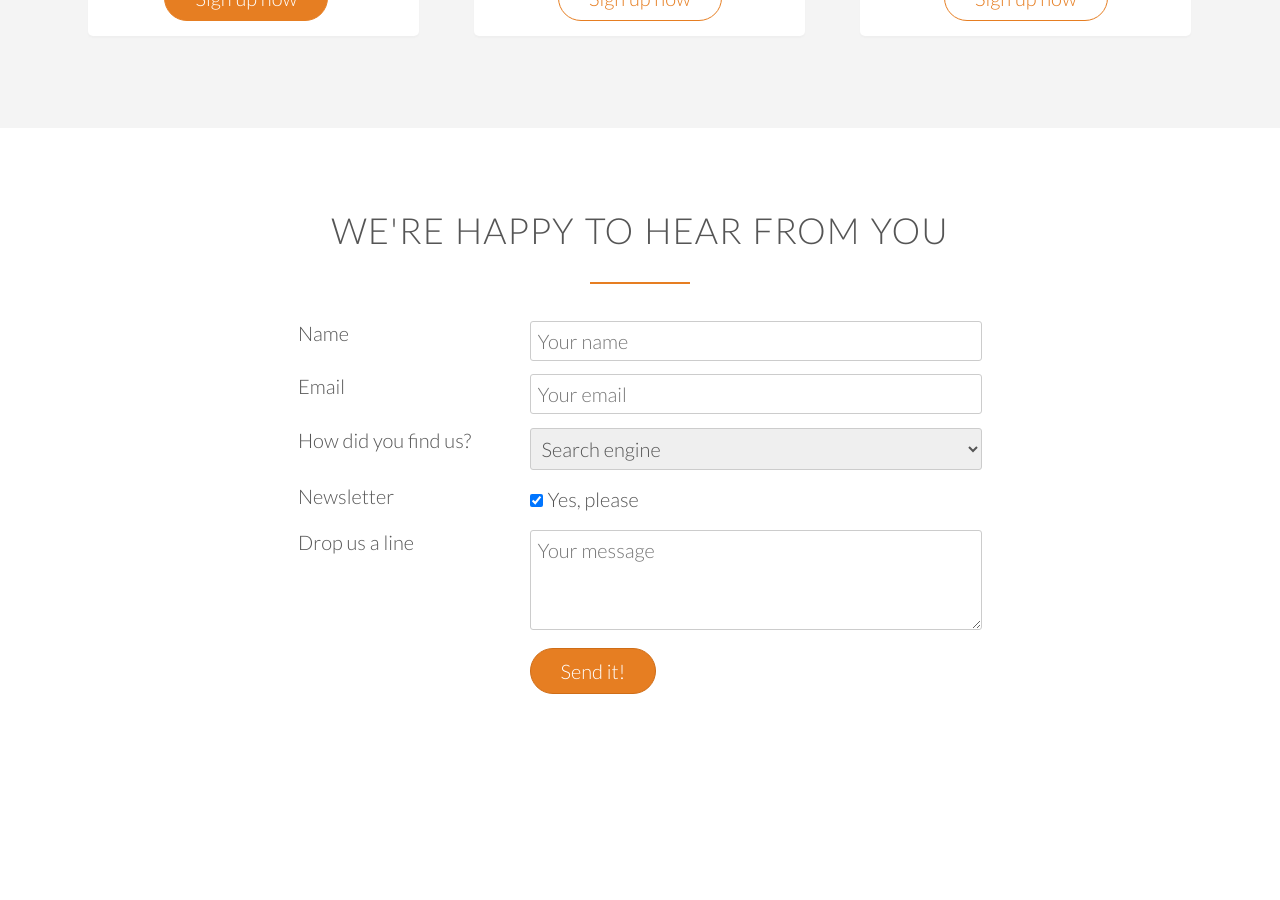
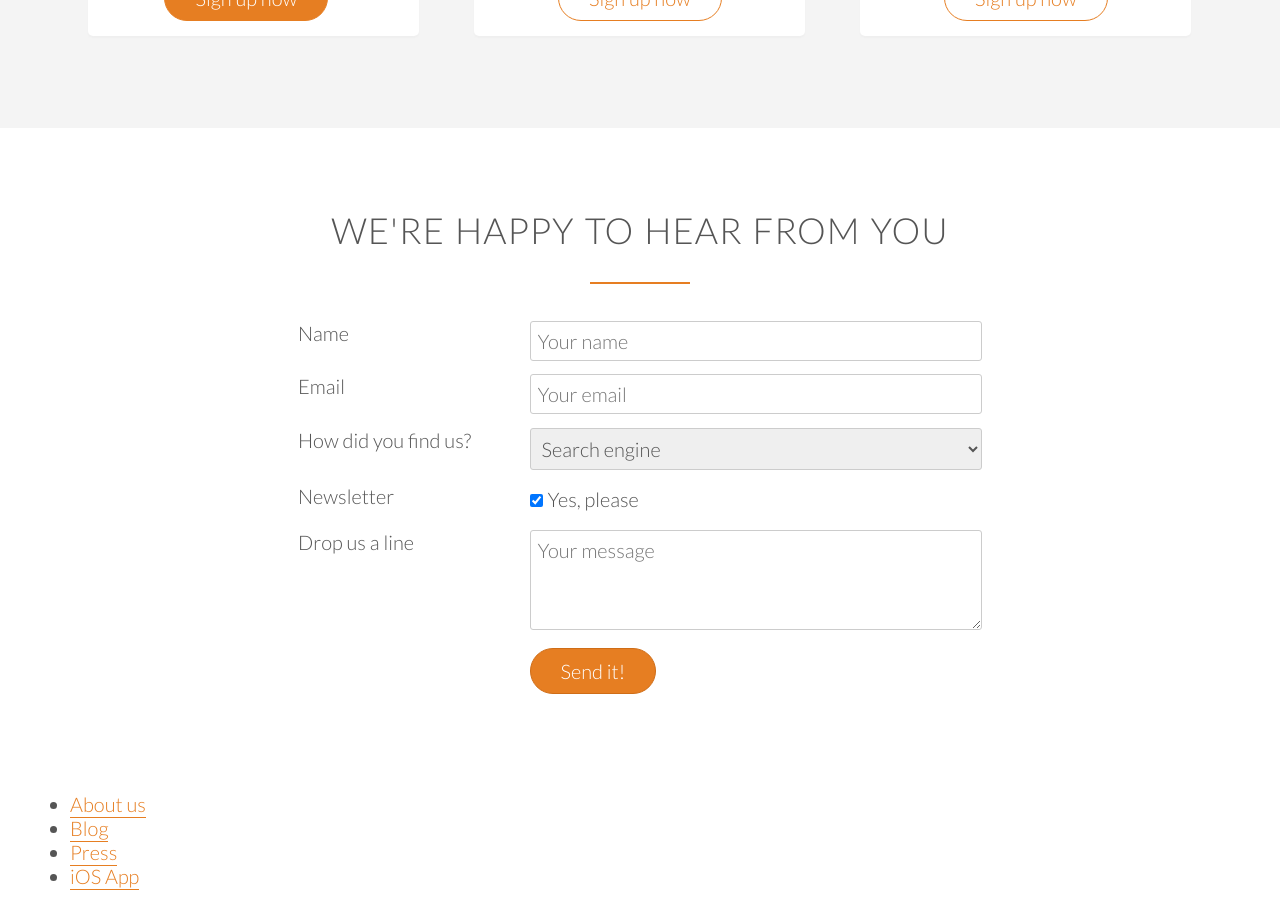
Before and after one commit to odacrem123/Omni-Food-Company, a Jekyll site: the page index.html, which Jekyll copies as it is, in a window 1280 px wide and 900 px high, scrolled down 4631 px. Built offline with Jekyll 4.4.1, drawn with Linux system fonts in a browser that asks for light colours; some web fonts are replaced; before the commit the page ends 5412 px from its top, so only the background shows below that.

Commit message:
basic footer setup
adding basic footer html code and 2 columns

```diff
--- a/index.html
+++ b/index.html
@@ -374,6 +374,27 @@
             </div>
 
         </section>
+        <footer>
+            <div class="row">
+                <div class="col span-1-of-2">
+                    <ul class="footer-nav">
+                        <li><a href="#">About us</a></li>
+                        <li><a href="#">Blog</a></li>
+                        <li><a href="#">Press</a></li>
+                        <li><a href="#">iOS App</a></li>
+                    </ul>
+                </div>
+                <div class="col span-1-of-2">
+
+                </div>
+            </div>
+
+
+
+        </footer>
+
+
+
     </body>
 
 
```
